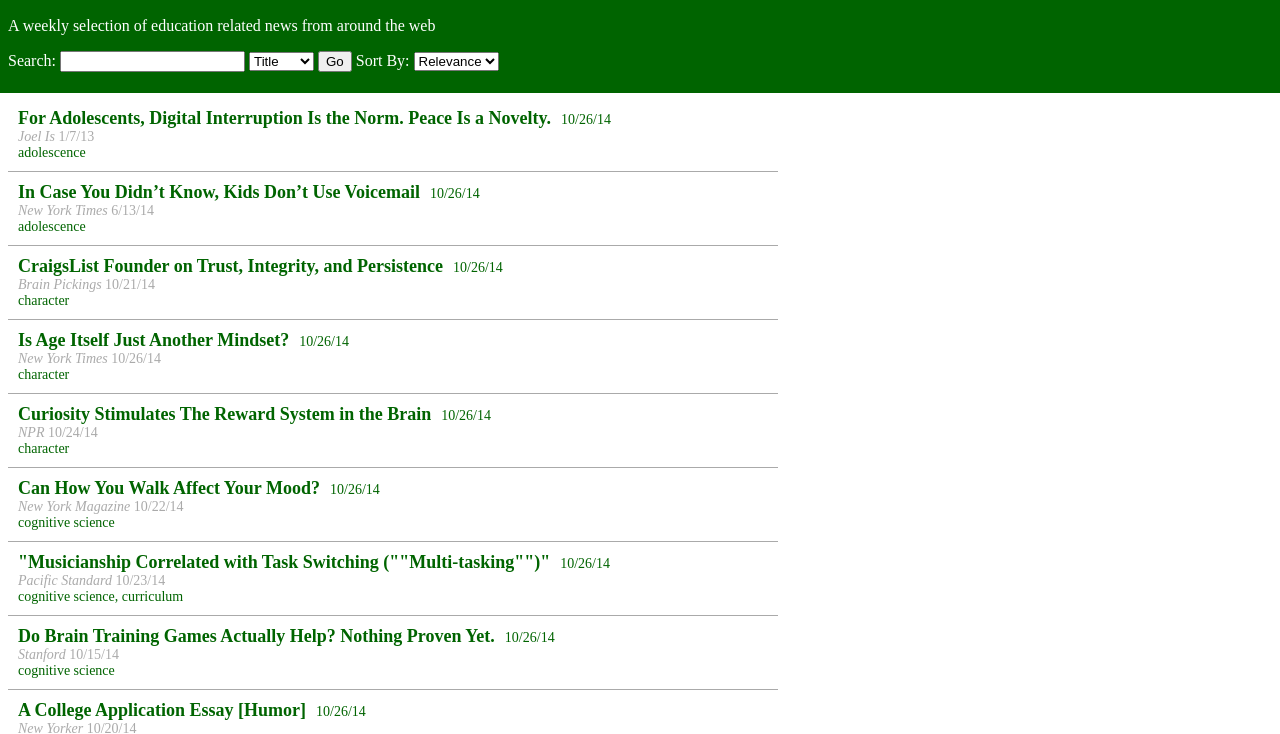
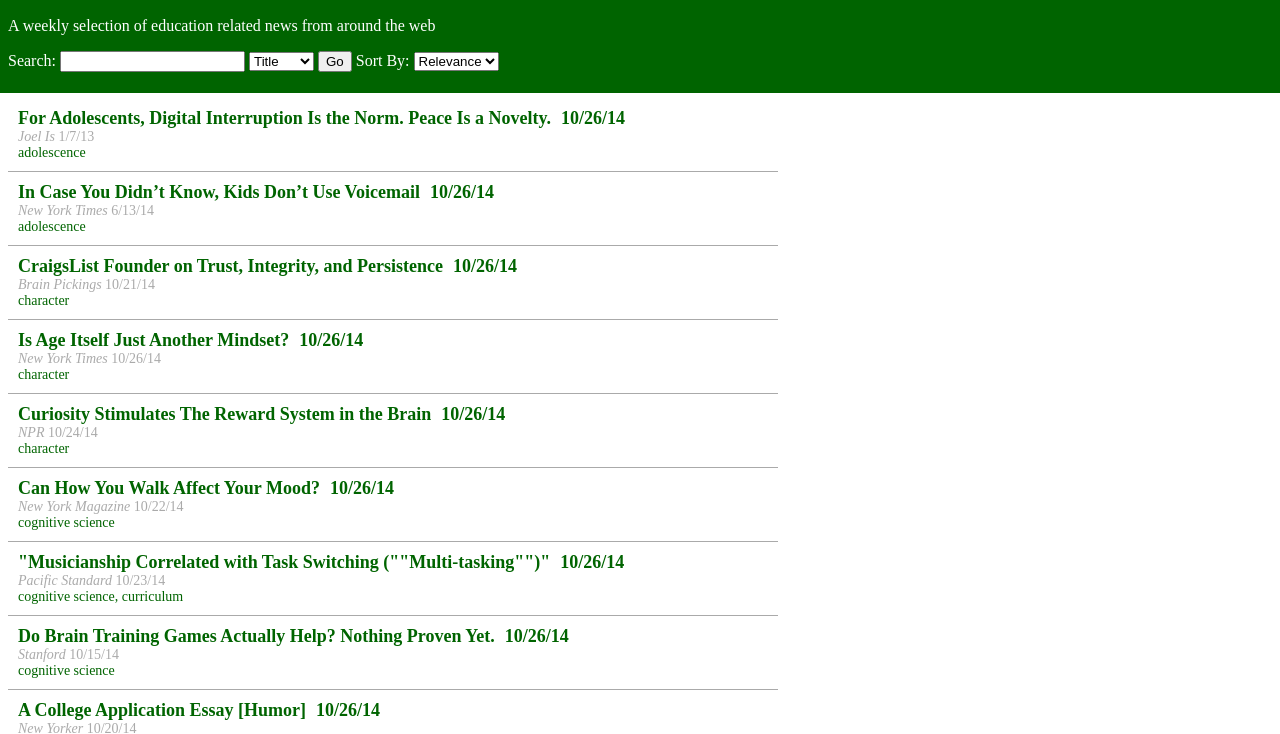
Before and after one commit to wanderBishop/wanderBishop.github.io, a plain HTML site: page EducatorsNotebook.html in a window 1280 px wide. Shown: the part 55-789 px from the top of the page. Drawn offline with Linux system fonts and the light colour scheme.

Commit message:
updated CSS

```diff
--- a/EduNtbk.css
+++ b/EduNtbk.css
@@ -43,6 +43,10 @@ a {
 }
 
 .result #first-line {
+	font-weight: bold;
+	display: inline;
+	color: #006400;
+	font-size: 18px;
 }
 
 .result #first-line a {
--- a/main.js
+++ b/main.js
@@ -213,7 +213,7 @@ var autoSearcher = function(categoryIndex, terms) {
 }
 
 var displayArticle = function(elem) {
-	$("#results").append('<div class="result"><div id="first-line"><a href="'+elem.link+'">'+elem.title+'</a><p>'+elem.releaseDate+'</p></div><div id="source-line"><p>'+elem.source+'</p><p> '+elem.pubDate+'</p></div><div id="quote">'+elem.quote+'</div><div id="tags">'+elem.tags+'</div></div>');
+	$("#results").append('<a href="'+elem.link+'"><div class="result"><div id="first-line">'+elem.title+'<p>'+elem.releaseDate+'</p></div><div id="source-line"><p>'+elem.source+'</p><p> '+elem.pubDate+'</p></div><div id="quote">'+elem.quote+'</div><div id="tags">'+elem.tags+'</div></div></a>');
 }
 
 console.log("more checks");
```
Also changed, not shown: index.html (+3 -1 lines).
